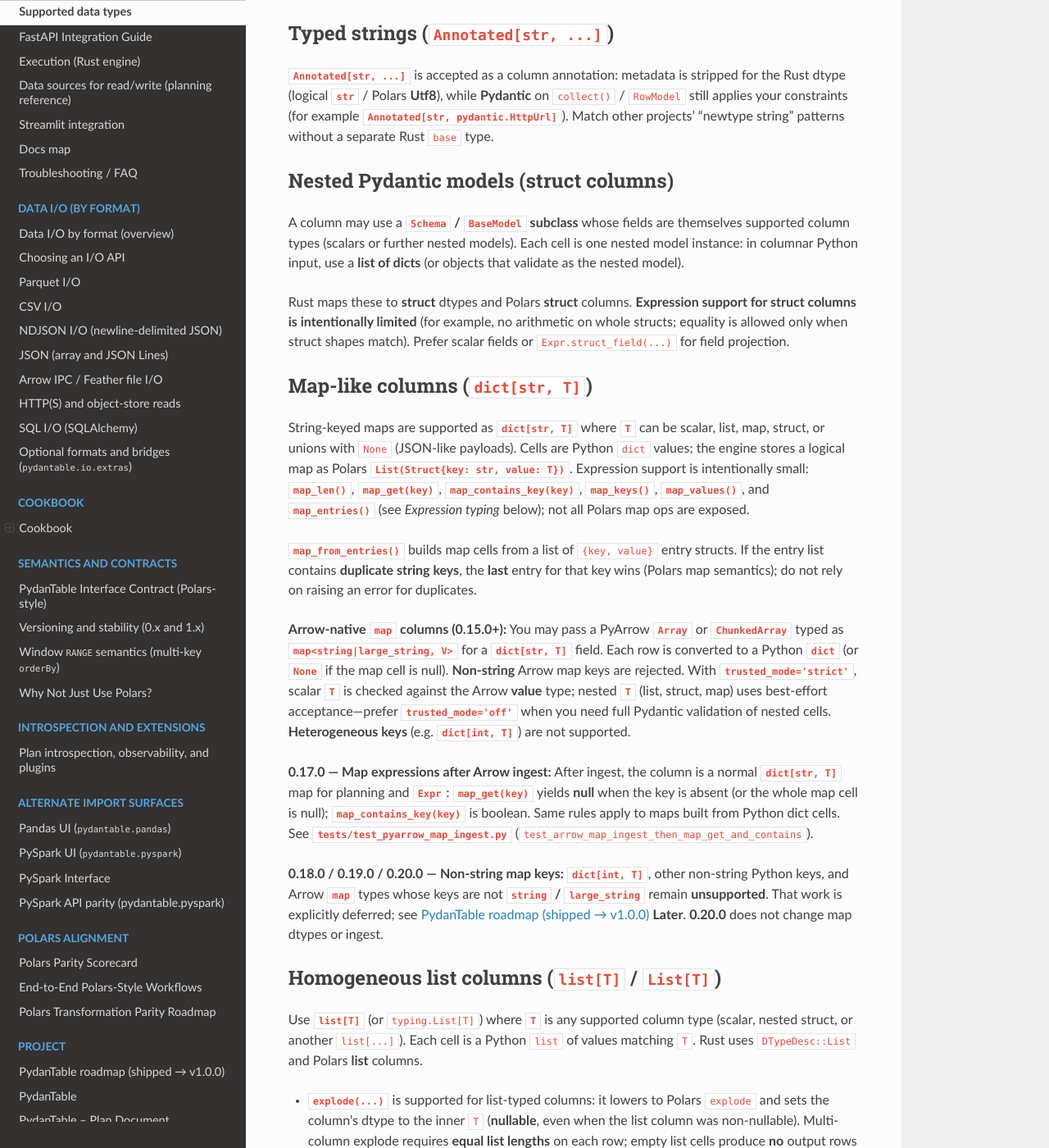
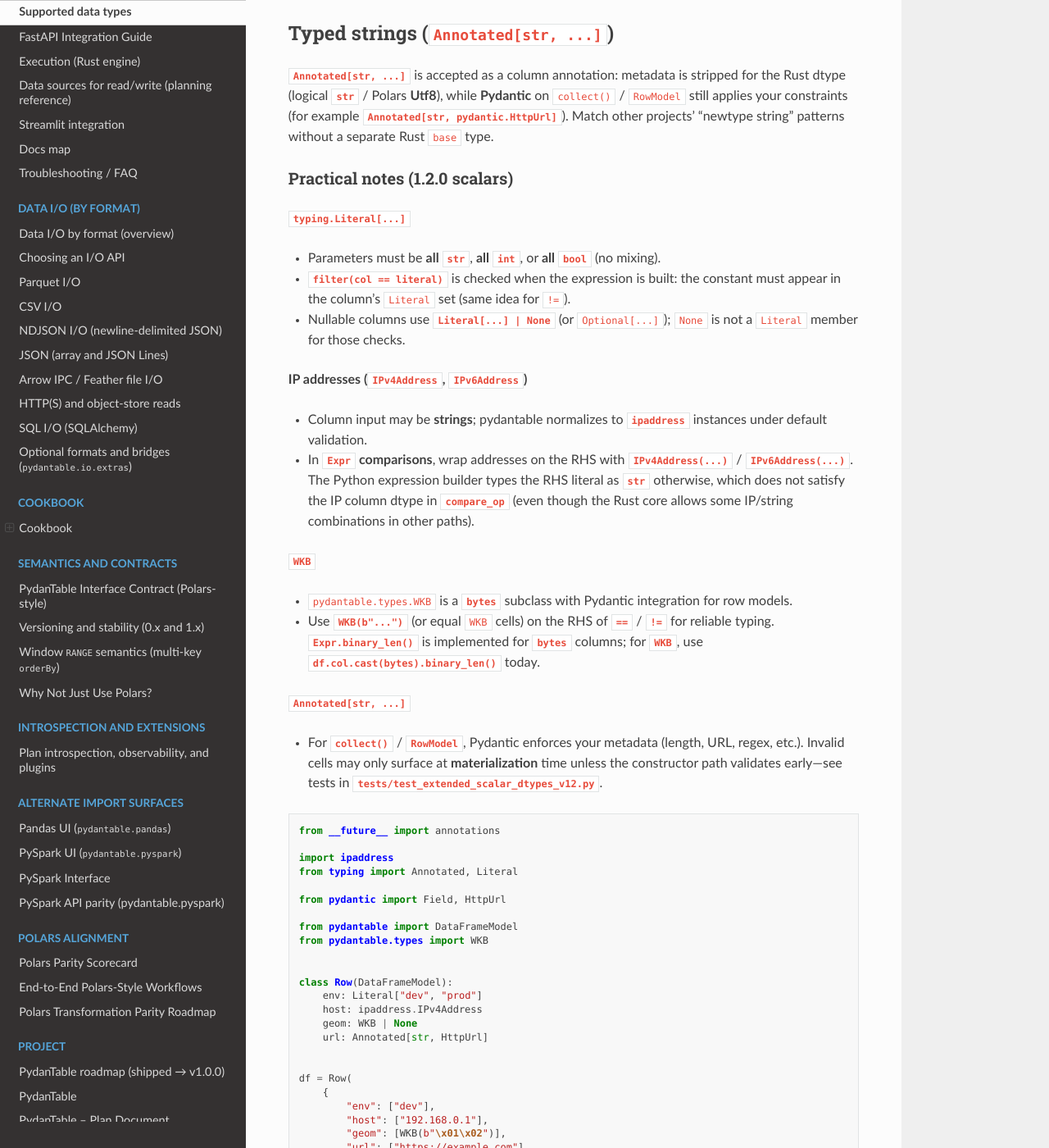
Before and after one commit to eddiethedean/pydantable, a Sphinx documentation site: the page built from docs/SUPPORTED_TYPES.md, in a window 1280 px wide and 1400 px high, scrolled down 1708 px. Shown: the whole window at 82% size. Built offline with Sphinx 7.4.7 and the Read the Docs theme 3.1.0, drawn with Linux system fonts in a browser that asks for light colours; the version number is read from the project's files by our own code; some of the changed text lies outside the part shown.

Commit message:
test,docs: expand 1.2.0 scalar coverage and user guidance
Add descriptor, IPv6, Literal int/bool, WKB optional/filter/cast+len, annotated
string collect validation, and transform tests. Document Expr comparison patterns
for IP/WKB, Annotated validation timing, and typing pointers in SUPPORTED_TYPES,
TYPING, DATAFRAMEMODEL, and README.

````diff
--- a/docs/SUPPORTED_TYPES.md
+++ b/docs/SUPPORTED_TYPES.md
@@ -53,6 +53,69 @@
 `collect()` / `RowModel` still applies your constraints (for example
 **`Annotated[str, pydantic.HttpUrl]`**). Match other projects’ “newtype string” patterns
 without a separate Rust `base` type.
+
+### Practical notes (1.2.0 scalars)
+
+**`typing.Literal[...]`**
+
+- Parameters must be **all `str`**, **all `int`**, or **all `bool`** (no mixing).
+- **`filter(col == literal)`** is checked when the expression is built: the constant must
+  appear in the column’s `Literal` set (same idea for `!=`).
+- Nullable columns use **`Literal[...] | None`** (or `Optional[...]`); `None` is not a
+  `Literal` member for those checks.
+
+**IP addresses (`IPv4Address`, `IPv6Address`)**
+
+- Column input may be **strings**; pydantable normalizes to **`ipaddress`** instances
+  under default validation.
+- In **`Expr` comparisons**, wrap addresses on the RHS with **`IPv4Address(...)`** /
+  **`IPv6Address(...)`**. The Python expression builder types the RHS literal as **`str`**
+  otherwise, which does not satisfy the IP column dtype in **`compare_op`** (even though
+  the Rust core allows some IP/string combinations in other paths).
+
+**`WKB`**
+
+- `pydantable.types.WKB` is a **`bytes`** subclass with Pydantic integration for row models.
+- Use **`WKB(b"...")`** (or equal `WKB` cells) on the RHS of **`==`** / **`!=`** for
+  reliable typing. **`Expr.binary_len()`** is implemented for **`bytes`** columns; for
+  **`WKB`**, use **`df.col.cast(bytes).binary_len()`** today.
+
+**`Annotated[str, ...]`**
+
+- For **`collect()`** / **`RowModel`**, Pydantic enforces your metadata (length, URL,
+  regex, etc.). Invalid cells may only surface at **materialization** time unless the
+  constructor path validates early—see tests in **`tests/test_extended_scalar_dtypes_v12.py`**.
+
+```python
+from __future__ import annotations
+
+import ipaddress
+from typing import Annotated, Literal
+
+from pydantic import Field, HttpUrl
+
+from pydantable import DataFrameModel
+from pydantable.types import WKB
+
+
+class Row(DataFrameModel):
+    env: Literal["dev", "prod"]
+    host: ipaddress.IPv4Address
+    geom: WKB | None
+    url: Annotated[str, HttpUrl]
+
+
+df = Row(
+    {
+        "env": ["dev"],
+        "host": ["192.168.0.1"],
+        "geom": [WKB(b"\x01\x02")],
+        "url": ["https://example.com"],
+    }
+)
+needle = ipaddress.IPv4Address("192.168.0.1")
+subset = df.filter(df.env == "dev").filter(df.host == needle)
+```
 
 ## Nested Pydantic models (struct columns)
 
````
Also changed, not shown: README.md (+1 -0 lines), docs/DATAFRAMEMODEL.md (+3 -1 lines), docs/TYPING.md (+19 -0 lines), 1 other file.
